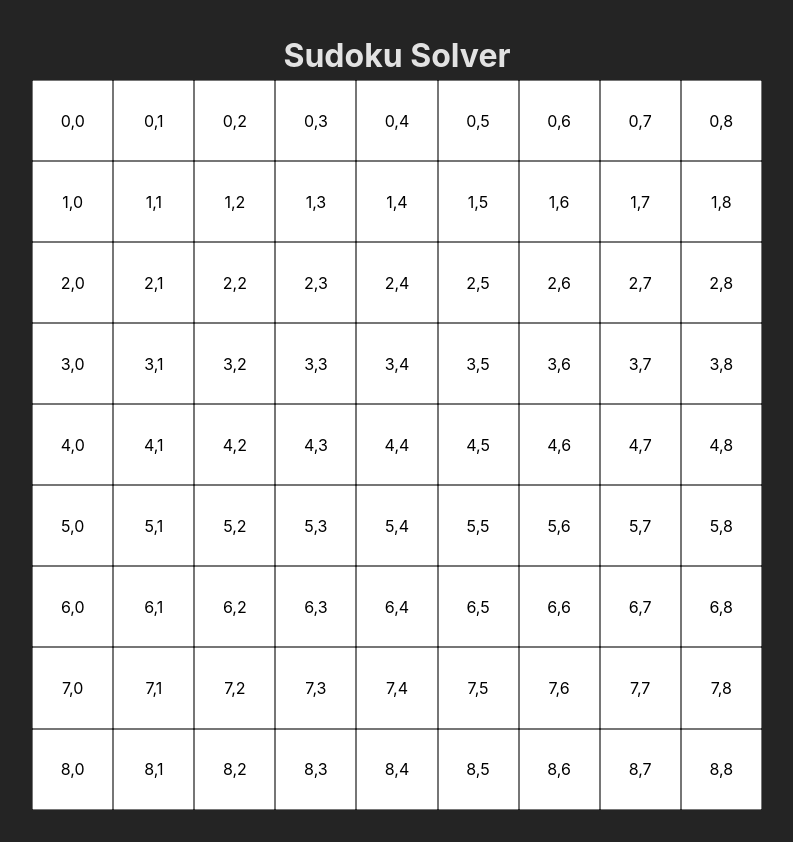
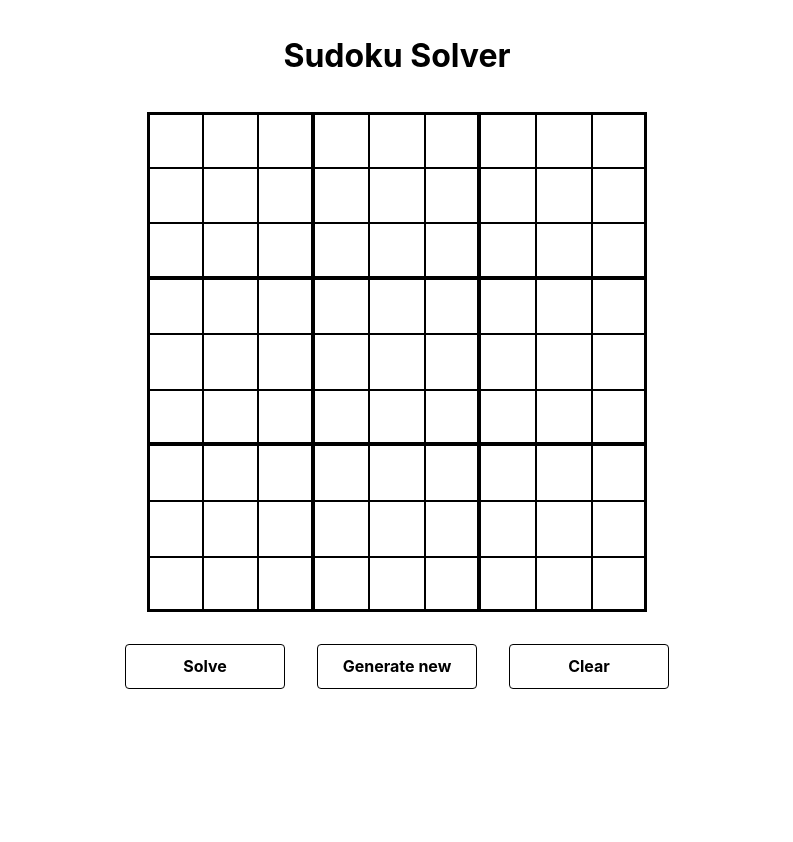
Before and after one commit to bug-end/sudoku-solver, a React (Vite) app: page / in a window 1280 px wide. Shown: the whole page, without its empty margins (243-1036 px from the left). After the commit the page ends 800 px from the top, so only its background shows below. Built offline with nearby package versions, Linux system fonts and the light colour scheme.

Commit message:
Develop (#10)
* code clean up

* creating initial grid

* adding action buttons

* updating SudokuInput props

* adding grid initial state

```diff
--- a/src/App.module.scss
+++ b/src/App.module.scss
@@ -1,6 +1,29 @@
 .container {
+  display: flex;
+  flex-direction: column;
+  align-items: center;
+  gap: 2rem;
+
   max-width: 1280px;
   margin: 0 auto;
   padding: 2rem;
-  text-align: center;
 }
+
+.controls {
+  display: flex;
+  justify-content: center;
+  width: 100%;
+  gap: 2rem;
+}
+
+.button {
+  height: 45px;
+  padding: 0.5rem 1rem;
+  border: 1px solid black;
+  border-radius: 4px;
+  background-color: #fff;
+  cursor: pointer;
+  font-weight: bold;
+  max-width: 160px;
+  width: 100%;
+}
--- a/src/App.tsx
+++ b/src/App.tsx
@@ -6,8 +6,11 @@ export const App: React.FC = () => {
   return (
     <div className={styles.container}>
       <h1>Sudoku Solver</h1>
-      <div>
-        <SudokuGrid />
+      <SudokuGrid />
+      <div className={styles.controls}>
+        <button className={styles.button}>Solve</button>
+        <button className={styles.button}>Generate new</button>
+        <button className={styles.button}>Clear</button>
       </div>
     </div>
   );
--- a/src/components/SudokuGrid/SudokuGrid.module.scss
+++ b/src/components/SudokuGrid/SudokuGrid.module.scss
@@ -1,15 +1,7 @@
 .wrapper {
   margin: 0 auto;
-  max-width: 60%;
+  max-width: 500px;
+  display: grid;
+  grid-template-columns: repeat(9, 1fr);
+  grid-template-rows: repeat(9, 1fr);
 }
-
-.row {
-  list-style: none;
-  margin: 0;
-  padding: 0;
-  display: flex;
-}
-
-.cell {
-  aspect-ratio: 1/1;
-}
--- a/src/components/SudokuGrid/SudokuGrid.tsx
+++ b/src/components/SudokuGrid/SudokuGrid.tsx
@@ -1,3 +1,5 @@
+import { useState } from 'react';
+
 import { SudokuInput } from '@components/SudokuInput/SudokuInput';
 
 import styles from './SudokuGrid.module.scss';
@@ -15,18 +17,27 @@ const initialState = [
 ];
 
 export const SudokuGrid: React.FC = () => {
-  console.log('initialState', initialState);
+  const [sudokuGrid, setSudokuGrid] = useState(initialState);
+  console.log('sudokuGrid', sudokuGrid);
+
+  const handleChange = () => {
+    // TODO: add logic + validation
+  };
+
   return (
     <div className={styles.wrapper}>
-      {initialState.map((row, rowIndex) => (
-        <ol key={rowIndex} className={styles.row}>
-          {row.map((cell, cellIndex) => (
-            <li key={cellIndex} className={styles.cell}>
-              <SudokuInput value={cell || `${rowIndex},${cellIndex}`} onChange={() => {}} />
-            </li>
-          ))}
-        </ol>
-      ))}
+      {sudokuGrid.map((row, rowIndex) =>
+        row.map((cell, cellIndex) => (
+          <SudokuInput
+            key={`cell-${rowIndex}-${cellIndex}`}
+            id={`cell-${rowIndex}-${cellIndex}`}
+            data-row={rowIndex}
+            data-cell={cellIndex}
+            value={cell}
+            onChange={handleChange}
+          />
+        )),
+      )}
     </div>
   );
 };
--- a/src/components/SudokuInput/SudokuInput.module.scss
+++ b/src/components/SudokuInput/SudokuInput.module.scss
@@ -2,4 +2,40 @@
   width: 100%;
   height: 100%;
   text-align: center;
+  border: 1px solid #000;
+  aspect-ratio: 1/1;
+  font-size: 1.5rem;
+  font-weight: bold;
+  background-color: #fff;
 }
+
+.input[data-row='2'],
+.input[data-row='5'],
+.input[data-row='8'] {
+  border-bottom: 3px solid #000;
+}
+
+.input[data-cell='2'],
+.input[data-cell='5'],
+.input[data-cell='8'] {
+  border-right: 3px solid #000;
+}
+
+.input[data-row='0'] {
+  border-top: 3px solid #000;
+}
+
+.input[data-cell='0'] {
+  border-left: 3px solid #000;
+}
+
+.input:hover {
+  cursor: pointer;
+  background-color: #d0ffef;
+}
+
+.input:focus {
+  cursor: auto;
+  background-color: #7fffd4;
+  outline: none;
+}
--- a/src/components/SudokuInput/SudokuInput.tsx
+++ b/src/components/SudokuInput/SudokuInput.tsx
@@ -4,14 +4,17 @@ import { SudokuInputProps } from './SudokuInput.types';
 
 import styles from './SudokuInput.module.scss';
 
-export const SudokuInput: React.FC<SudokuInputProps> = ({ value, onChange }) => {
+export const SudokuInput: React.FC<SudokuInputProps> = ({ id, value, onChange, ...props }) => {
   return (
     <input
+      id={id}
       className={styles.input}
       type="text"
-      value={value}
-      onChange={(e) => onChange(e.target.value)}
+      value={value ?? ''}
       maxLength={1}
+      autoComplete="off"
+      onChange={onChange}
+      {...props}
     />
   );
 };
--- a/src/components/SudokuInput/SudokuInput.types.ts
+++ b/src/components/SudokuInput/SudokuInput.types.ts
@@ -1,4 +1,5 @@
 export interface SudokuInputProps {
-  value: string;
-  onChange: (value: string) => void;
+  id: string;
+  value?: string | null;
+  onChange?: (event: React.ChangeEvent<HTMLInputElement>) => void;
 }
--- a/src/styles/main.scss
+++ b/src/styles/main.scss
@@ -8,6 +8,6 @@
   font-family: Inter, system-ui, Avenir, Helvetica, Arial, sans-serif;
   line-height: 1.5;
   font-weight: 400;
-  color: rgba(255, 255, 255, 0.87);
-  background-color: #242424;
+  color: #000;
+  background-color: #fff;
 }
```
